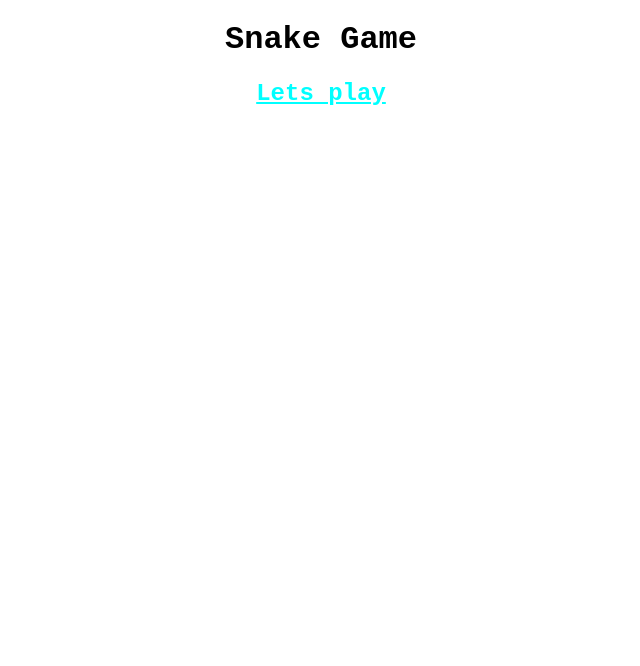
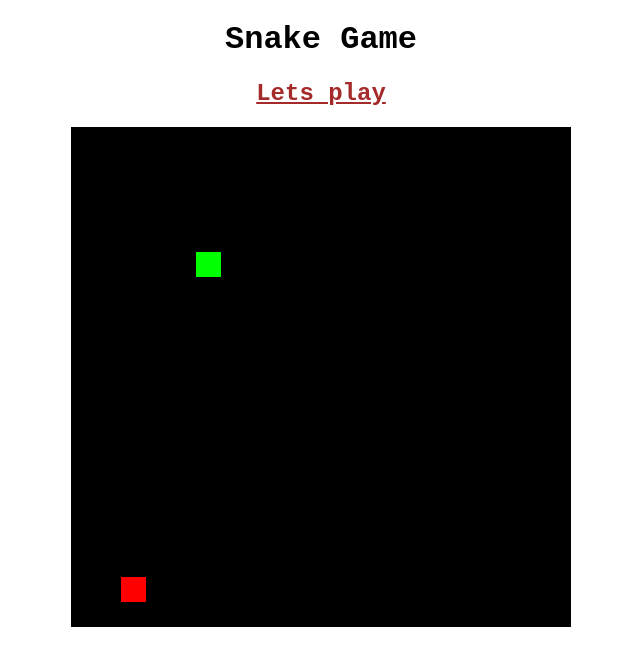
Before and after one commit to RashmiSewwandi/Game, a plain HTML site: page index.html in a window 1280 px wide. Shown: the whole page, without its empty margins (319-959 px from the left). Drawn offline with Linux system fonts and the light colour scheme.

Commit message:
add script body

```diff
--- a/assets/css/style.css
+++ b/assets/css/style.css
@@ -3,7 +3,7 @@
     text-align: center;
 }
 h2{
-    color: aqua;
+    color: brown;
     font-family: 'Courier New', Courier, monospace;
     text-decoration-line: underline;
 }
--- a/js/script.js
+++ b/js/script.js
@@ -0,0 +1,104 @@
+//board
+var blockSize = 25;
+var rows = 20;
+var cols = 20;
+var board;
+var context;
+
+//snake head
+var snakeX = blockSize * 5;
+var snakeY = blockSize * 5;
+
+var velocityX = 0;
+var velocityY = 0;
+
+var snakeBody = [];
+
+//food
+var foodX;
+var foodY;
+
+var gameOver = false;
+
+window.onload = function() {
+    board = document.getElementById("board");
+    board.height = rows * blockSize;
+    board.width = cols * blockSize;
+    context = board.getContext("2d"); //used for drawing on the board
+
+    placeFood();
+    document.addEventListener("keyup", changeDirection);
+    // update();
+    setInterval(update, 1000/10); //100 milliseconds
+}
+
+function update() {
+    if (gameOver) {
+        return;
+    }
+
+    context.fillStyle="black";
+    context.fillRect(0, 0, board.width, board.height);
+
+    context.fillStyle="red";
+    context.fillRect(foodX, foodY, blockSize, blockSize);
+
+    if (snakeX == foodX && snakeY == foodY) {
+        snakeBody.push([foodX, foodY]);
+        placeFood();
+    }
+
+    for (let i = snakeBody.length-1; i > 0; i--) {
+        snakeBody[i] = snakeBody[i-1];
+    }
+    if (snakeBody.length) {
+        snakeBody[0] = [snakeX, snakeY];
+    }
+
+    context.fillStyle="lime";
+    snakeX += velocityX * blockSize;
+    snakeY += velocityY * blockSize;
+    context.fillRect(snakeX, snakeY, blockSize, blockSize);
+    for (let i = 0; i < snakeBody.length; i++) {
+        context.fillRect(snakeBody[i][0], snakeBody[i][1], blockSize, blockSize);
+    }
+
+    //game over conditions
+    if (snakeX < 0 || snakeX > cols*blockSize || snakeY < 0 || snakeY > rows*blockSize) {
+        gameOver = true;
+        alert("Game Over");
+    }
+
+    for (let i = 0; i < snakeBody.length; i++) {
+        if (snakeX == snakeBody[i][0] && snakeY == snakeBody[i][1]) {
+            gameOver = true;
+            alert("Game Over");
+        }
+    }
+}
+
+function changeDirection(e) {
+    if (e.code == "ArrowUp" && velocityY != 1) {
+        velocityX = 0;
+        velocityY = -1;
+    }
+    else if (e.code == "ArrowDown" && velocityY != -1) {
+        velocityX = 0;
+        velocityY = 1;
+    }
+    else if (e.code == "ArrowLeft" && velocityX != 1) {
+        velocityX = -1;
+        velocityY = 0;
+    }
+    else if (e.code == "ArrowRight" && velocityX != -1) {
+        velocityX = 1;
+        velocityY = 0;
+    }
+}
+
+
+function placeFood() {
+    //(0-1) * cols -> (0-19.9999) -> (0-19) * 25
+    foodX = Math.floor(Math.random() * cols) * blockSize;
+    foodY = Math.floor(Math.random() * rows) * blockSize;
+}
```
